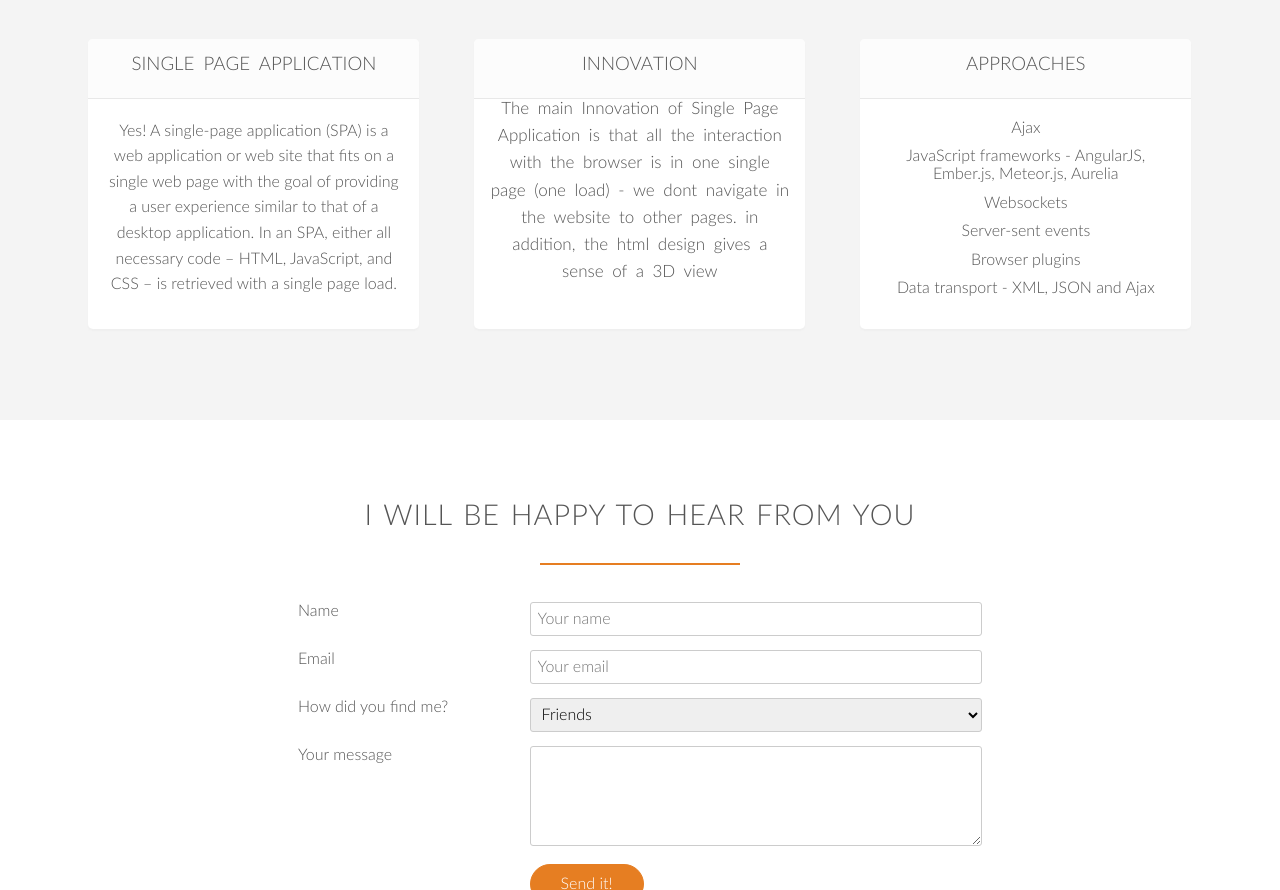
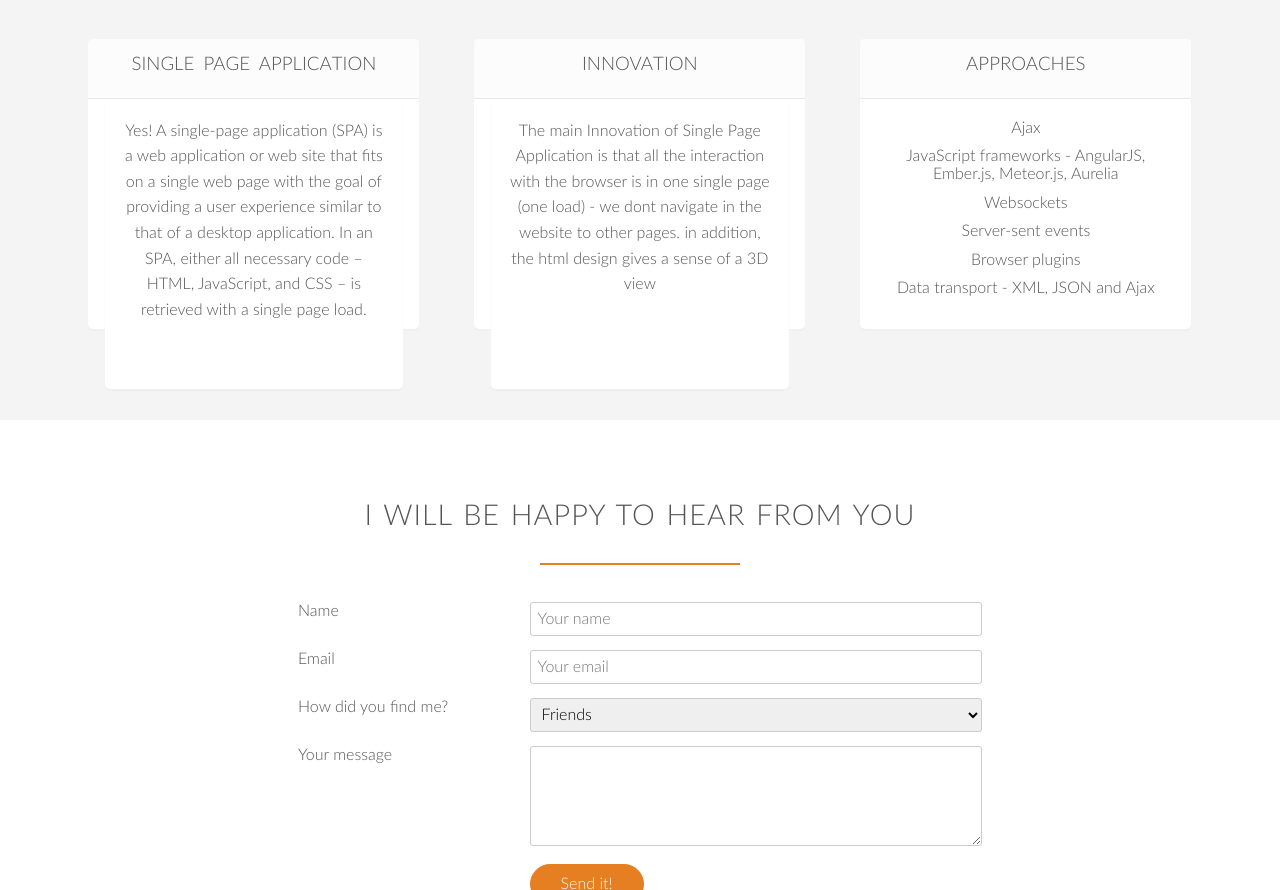
Before and after one commit to gilxd931/gilxd931.github.io, a plain HTML site: page index.html in a window 1280 px wide. Shown: the part 4295-5185 px from the top of the page. Drawn offline with nearby package versions, Linux system fonts and the light colour scheme; files whose address does not match are found by name; a web font is replaced by a local one.

Commit message:
really last

```diff
--- a/index.html
+++ b/index.html
@@ -160,21 +160,22 @@
                         <div class="box-content">
                             <h3>Single Page Application</h3>
                         </div>
-                        <div>
+                        <div class="qa-box">
                             <p>Yes! A single-page application (SPA) is a web application or web site that fits on a single web page with the goal of providing a user experience similar to that of a desktop application. In an SPA, either all necessary code – HTML, JavaScript, and CSS – is retrieved with a single page load.</p>
                         </div>
                     </div>
                 </div>
-                <div class="col span-1-of-3">
+            <div class="col span-1-of-3">
                     <div class="qa-box">
                         <div class="box-content">
                             <h3>Innovation</h3>
+                        </div>
+                        <div class="qa-box">
                             <p>The main Innovation of Single Page Application is that all the interaction with the browser is in one single page (one load) - we dont navigate in the website to other pages. in addition, the html design gives a sense of a 3D view</p>
-                        </div>
-                        <div>
                         </div>
                     </div>
                 </div>
+
                 <div class="col span-1-of-3">
                     <div class="qa-box">
                         <div class="box-content">
```
